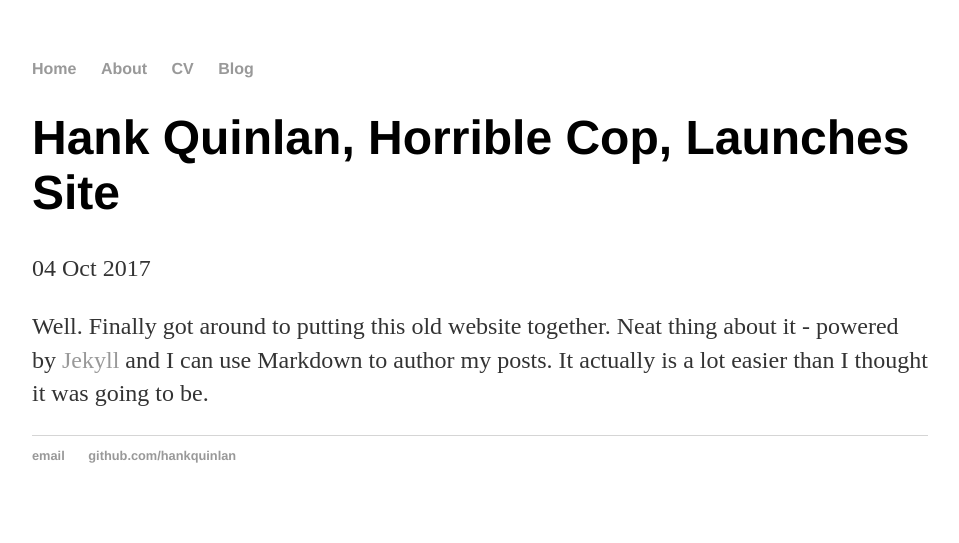
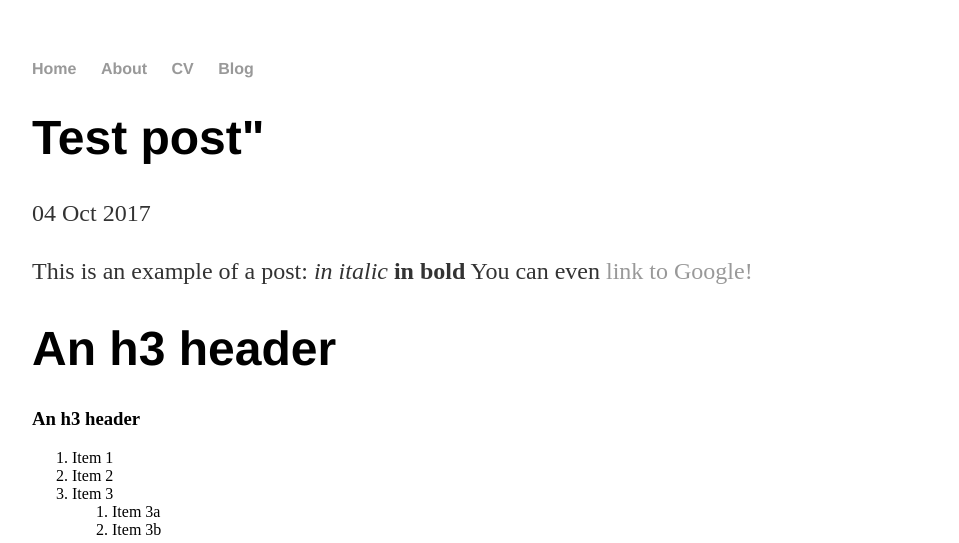
Before and after one commit to SarahLECLERC7/red-7.github.io, a Jekyll site: the page built from _posts/2017-10-04-example.md, in a window 1280 px wide. Shown: the top 543 px of the page, without its empty margins (160-1119 px from the left). Built offline with Jekyll 4.4.1, drawn with Linux system fonts in a browser that asks for light colours; some of the changed text lies outside the part shown; grey boxes are pictures that could not be loaded.

Commit message:
Update 2017-10-04-example.md
Personalized and add examples of markdown syntax

```diff
--- a/_posts/2017-10-04-example.md
+++ b/_posts/2017-10-04-example.md
@@ -1,7 +1,32 @@
 ---
 layout: post
-title: "Hank Quinlan, Horrible Cop, Launches Site"
+title: Test post"
+author : Sarah LECLERC
 date: 2017-10-04
 ---
 
-Well. Finally got around to putting this old website together. Neat thing about it - powered by [Jekyll](http://jekyllrb.com) and I can use Markdown to author my posts. It actually is a lot easier than I thought it was going to be.
+This is an example of a post:
+*in italic*
+**in bold**
+You can even [link to Google!](http://google.com)
+
+# An h3 header #
+### An h3 header ###
+
+1. Item 1
+1. Item 2
+1. Item 3
+   1. Item 3a
+   1. Item 3b
+
+Image :
+![GitHub Logo](/images/logo.png)
+Format: ![Alt Text](url)
+
+Link :
+http://github.com - automatic!
+[GitHub](http://github.com)
+
+Quote :
+> We're living the future so
+> the present is our past.
```
